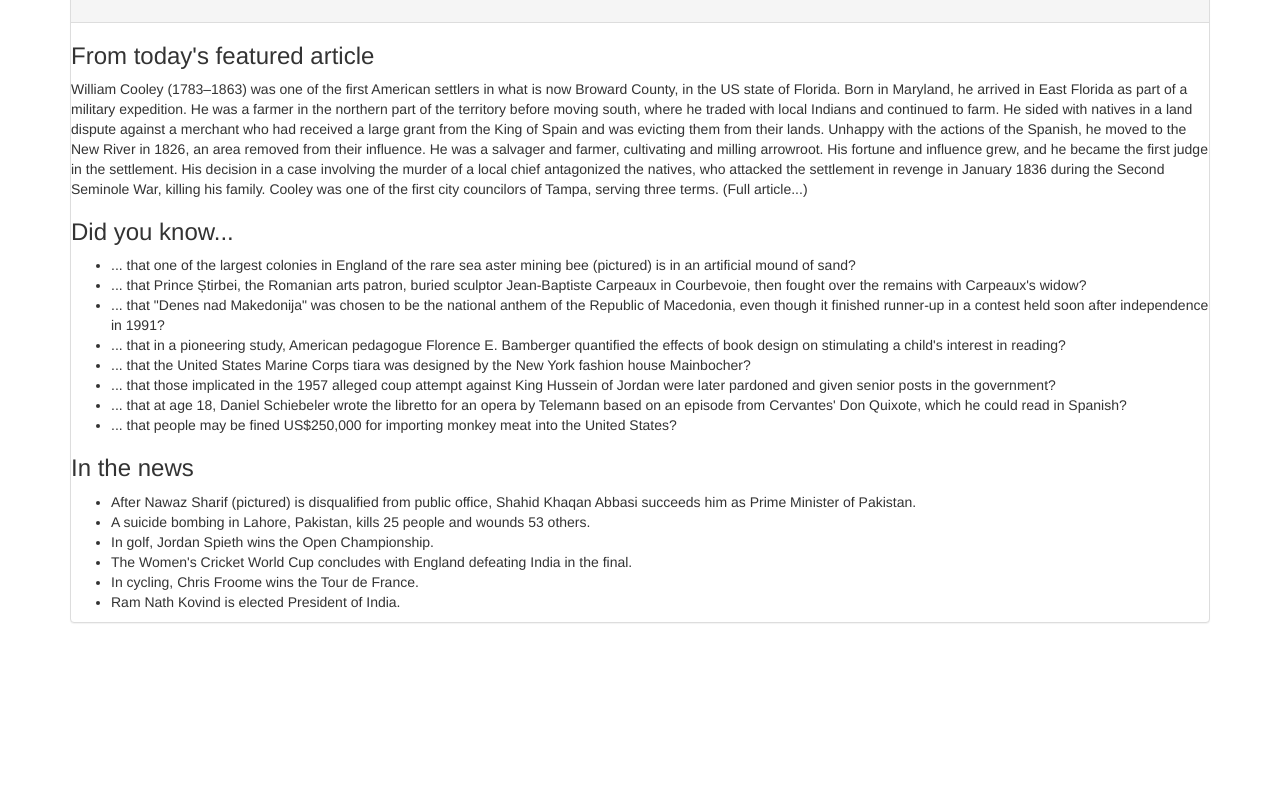
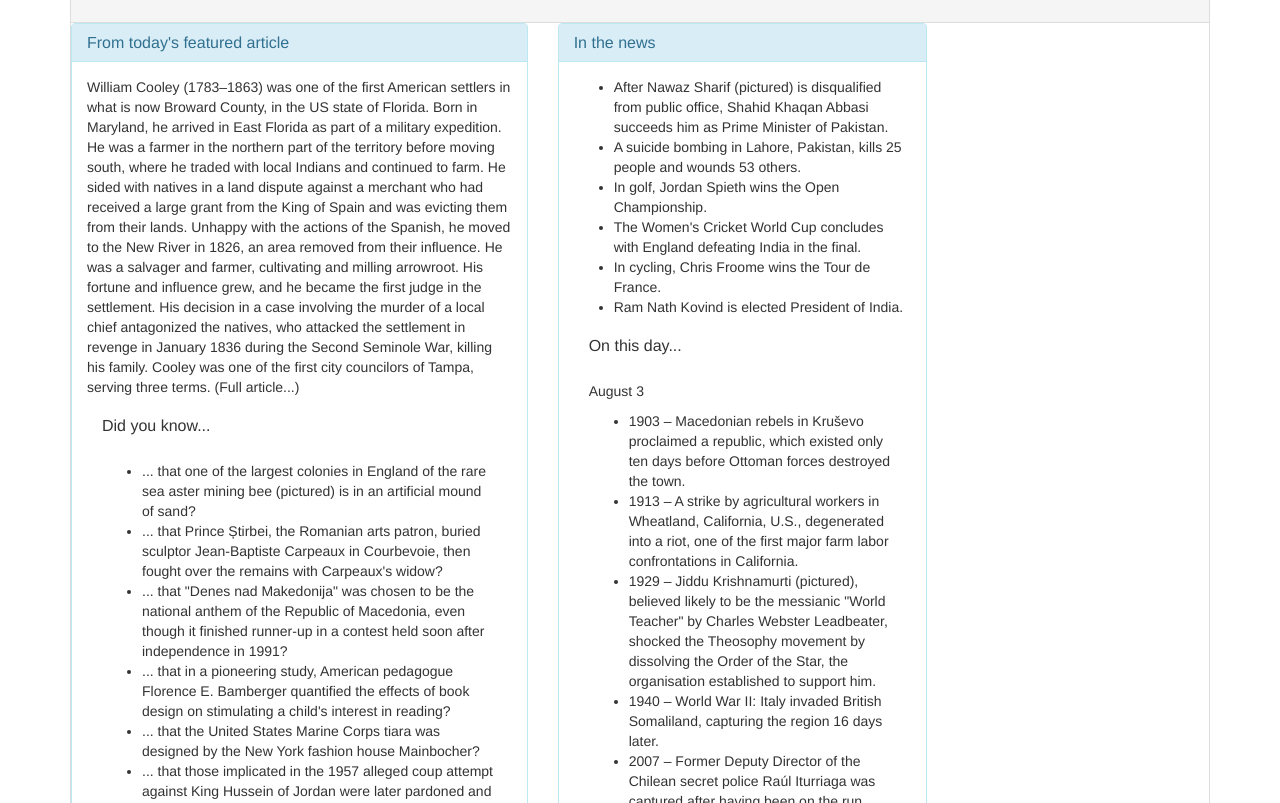
Before and after one commit to MegOlson/Wiki, a plain HTML site: page index.html in a window 1280 px wide. Shown: the part 149-952 px from the top of the page. Before the commit the page ends 800 px from the top, so only its background shows below. Drawn offline with Linux system fonts and the light colour scheme.

Commit message:
Add main columns

```diff
--- a/index.html
+++ b/index.html
@@ -40,10 +40,18 @@
           </div>
         </div>
       </div>
-
-      <h3>From today's featured article</h3>
+      <div class="row">
+        <div class="col-md-5">
+          <div class="panel panel-info">
+            <div class="panel-heading">
+              <h3 class="panel-title">From today's featured article</h3>
+            </div>
+            <div class="panel-body">
               <p> William Cooley (1783–1863) was one of the first American settlers in what is now Broward County, in the US state of Florida. Born in Maryland, he arrived in East Florida as part of a military expedition. He was a farmer in the northern part of the territory before moving south, where he traded with local Indians and continued to farm. He sided with natives in a land dispute against a merchant who had received a large grant from the King of Spain and was evicting them from their lands. Unhappy with the actions of the Spanish, he moved to the New River in 1826, an area removed from their influence. He was a salvager and farmer, cultivating and milling arrowroot. His fortune and influence grew, and he became the first judge in the settlement. His decision in a case involving the murder of a local chief antagonized the natives, who attacked the settlement in revenge in January 1836 during the Second Seminole War, killing his family. Cooley was one of the first city councilors of Tampa, serving three terms. (Full article...)</p>
-      <h3>Did you know...</h3>
+              <div class="panel-heading">
+                <h3 class="panel-title">Did you know...</h3>
+              </div>
+                <div class="panel-body">
               <ul>
                 <li>... that one of the largest colonies in England of the rare sea aster mining bee (pictured) is in an artificial mound of sand?</li>
                 <li>... that Prince Știrbei, the Romanian arts patron, buried sculptor Jean-Baptiste Carpeaux in Courbevoie, then fought over the remains with Carpeaux's widow?</li>
@@ -54,8 +62,17 @@
                 <li>... that at age 18, Daniel Schiebeler wrote the libretto for an opera by Telemann based on an episode from Cervantes' Don Quixote, which he could read in Spanish?</li>
                 <li>... that people may be fined US$250,000 for importing monkey meat into the United States?</li>
               </ul>
-
-      <h3>In the news</h3>
+            </div>
+          </div>
+        </div>
+      </div>
+      <div class="row">
+        <div class="col-md-4">
+          <div class="panel panel-info">
+            <div class="panel-heading">
+              <h3 class="panel-title">In the news</h3>
+            </div>
+            <div class="panel-body">
               <ul>
                 <li>After Nawaz Sharif (pictured) is disqualified from public office, Shahid Khaqan Abbasi succeeds him as Prime Minister of Pakistan.</li>
                 <li>A suicide bombing in Lahore, Pakistan, kills 25 people and wounds 53 others.</li>
@@ -64,6 +81,24 @@
                 <li>In cycling, Chris Froome wins the Tour de France.</li>
                 <li>Ram Nath Kovind is elected President of India.</li>
               </ul>
+              <div class="panel-heading">
+                <h3 class="panel-title">On this day...</h3>
+              </div>
+              <div class="panel-body">
+                <p>August 3</p>
+                <ul>
+                  <li>1903 – Macedonian rebels in Kruševo proclaimed a republic, which existed only ten days before Ottoman forces destroyed the town.</li>
+                  <li>1913 – A strike by agricultural workers in Wheatland, California, U.S., degenerated into a riot, one of the first major farm labor confrontations in California.</li>
+                  <li>1929 – Jiddu Krishnamurti (pictured), believed likely to be the messianic "World Teacher" by Charles Webster Leadbeater, shocked the Theosophy movement by dissolving the Order of the Star, the organisation established to support him.</li>
+                  <li>1940 – World War II: Italy invaded British Somaliland, capturing the region 16 days later.</li>
+                  <li>2007 – Former Deputy Director of the Chilean secret police Raúl Iturriaga was captured after having been on the run following a conviction for kidnapping.</li>
+                </ul>
+
+            </div>
+          </div>
+        </div>
+      </div>
+
 
     </div>
   </body>
```
Lines whose indentation alone changed are shown as unchanged.
